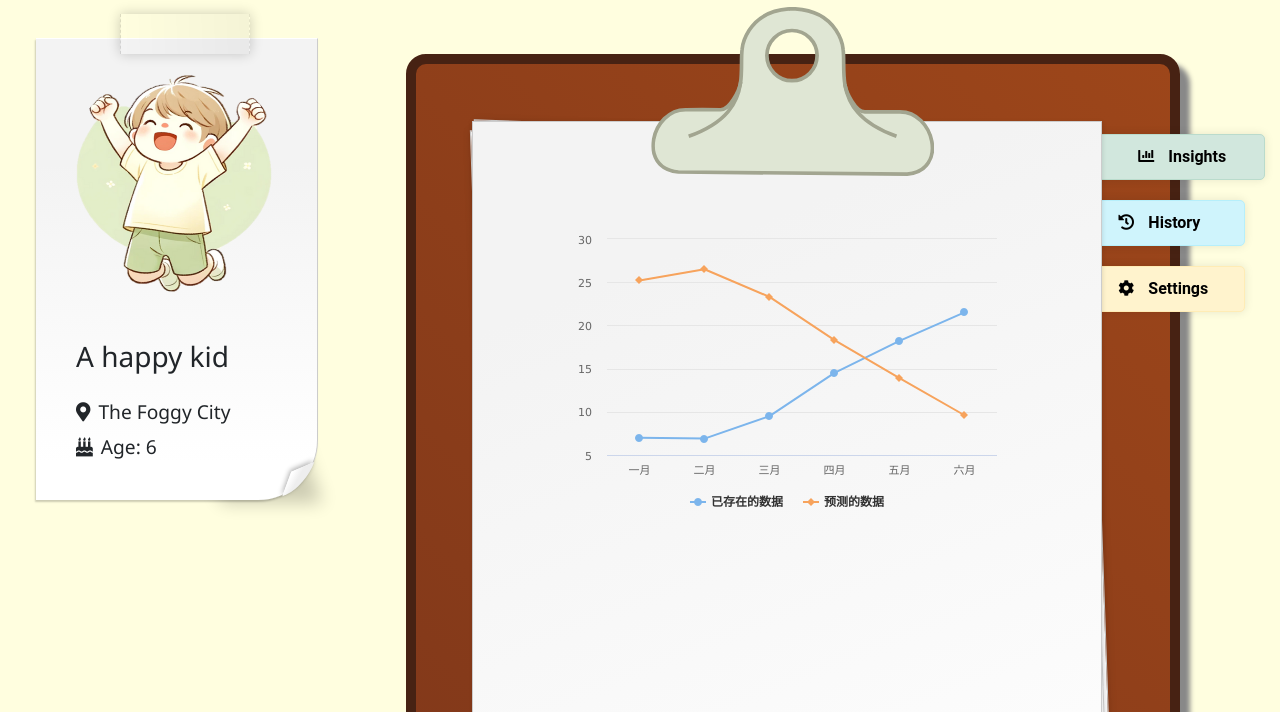
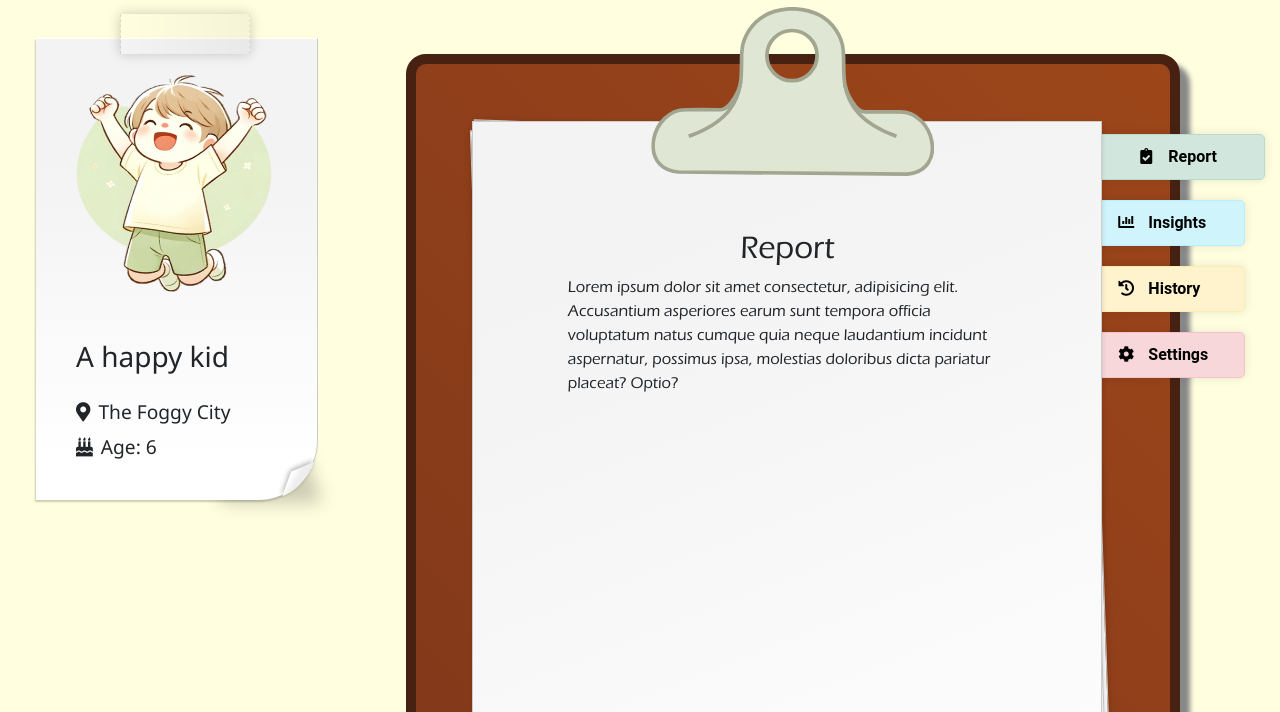
Before and after one commit to YubaC/bud, a plain HTML site: page archive.html in a window 1280 px wide. Shown: the part 88-800 px from the top of the page. Drawn offline with nearby package versions, Linux system fonts and the light colour scheme.

Commit message:
Feat(archive.html): Add report area

```diff
--- a/archive.html
+++ b/archive.html
@@ -211,7 +211,11 @@
         <div class="layout-main me-4">
             <div class="base-plate">
                 <nav class="paper-nav nav flex-column">
-                    <a href="#paper-insights" class="paper-nav-item active" data-bs-toggle="tab">
+                    <a href="#paper-report" class="paper-nav-item active" data-bs-toggle="tab">
+                        <i class="fas fa-clipboard-check fa-fw me-2" aria-hidden="true"></i>
+                        <span>Report</span>
+                    </a>
+                    <a href="#paper-insights" class="paper-nav-item" data-bs-toggle="tab">
                         <i class="fas fa-chart-bar fa-fw me-2" aria-hidden="true"></i>
                         <span>Insights</span>
                     </a>
@@ -234,7 +238,15 @@
                 </nav>
                 <div class="a4-paper sticky-note">
                     <div class="tab-content mt-5">
-                        <div id="paper-insights" class="tab-pane fade active show w-100">
+                        <div id="paper-report" class="tab-pane fade active show w-100">
+                            <h2 class="text-center">Report</h2>
+                            <p>
+                                Lorem ipsum dolor sit amet consectetur, adipisicing elit. Accusantium asperiores earum
+                                sunt tempora officia voluptatum natus cumque quia neque laudantium incidunt aspernatur,
+                                possimus ipsa, molestias doloribus dicta pariatur placeat? Optio?
+                            </p>
+                        </div>
+                        <div id="paper-insights" class="tab-pane fade w-100">
                             <!-- <h3 class="text-center">Insights</h3> -->
 
                             <div id="kid-chart" class="mt-4"></div>
```
